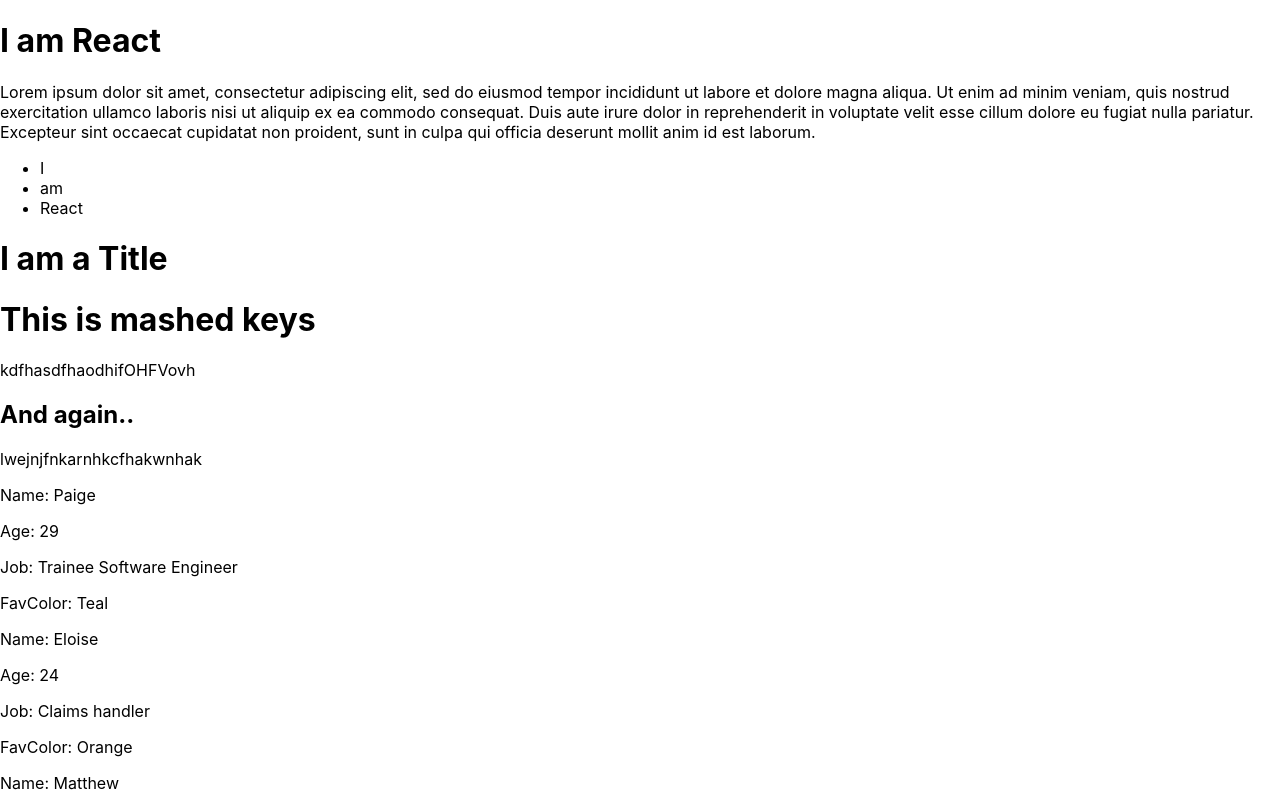
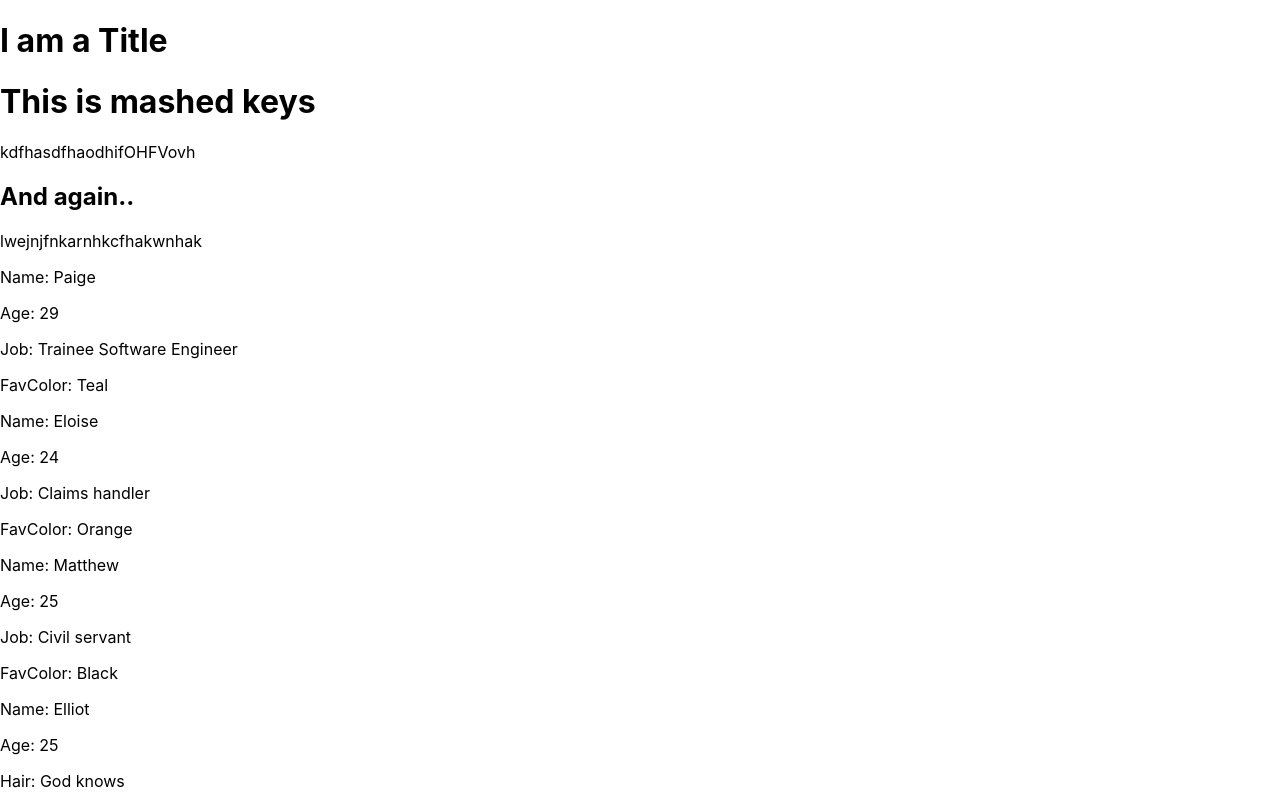
Before and after one commit to phgodwin/reactpractice, a React (Create React App) app: page / in a window 1280 px wide. Shown: the top 800 px of the page. Built offline with nearby package versions, Linux system fonts and the light colour scheme.

Commit message:
counter exercise

```diff
--- a/src/App.js
+++ b/src/App.js
@@ -7,6 +7,7 @@
 import MyFriend from './Components/MyFriend';
 import KingSolution from './Components/KingsSolution';
 import Buttons from './Components/Buttons'
+import Counter from './Components/Counter';
 
 
 
@@ -29,22 +30,7 @@
   return (
     <div>
 
-      <h1>I am React
-      </h1>
-      <p>Lorem ipsum dolor sit amet, consectetur adipiscing elit, sed do eiusmod tempor incididunt ut labore
-        et dolore magna aliqua. Ut enim ad minim veniam, quis nostrud exercitation ullamco laboris nisi ut aliquip
-        ex ea commodo consequat. Duis aute irure dolor in reprehenderit in voluptate velit esse cillum dolore eu
-        fugiat nulla pariatur. Excepteur sint occaecat cupidatat non proident, sunt in culpa qui officia deserunt
-        mollit anim id est laborum.
-      </p>
 
-      <ul>
-
-        <li>I</li>
-        <li>am</li>
-        <li>React</li>
-
-      </ul>
 
       <Title />
 
@@ -64,6 +50,11 @@
       </div>
 <Buttons/>
 
+<br/>
+<br/>
+
+<Counter/>
+
 
     </div>
   );
--- /dev/null
+++ b/src/Components/Counter.jsx
@@ -0,0 +1,25 @@
+import { useState } from "react";
+
+function Counter() {
+
+    const [count, setCount] = useState(0)
+
+    return (<div>
+        <input type="number" readOnly value={count} />
+
+<br/>
+        <button onClick={() => setCount(count -5)}>-5</button>
+
+
+        <button onClick={() => setCount(count -1)}>-1</button>
+
+        <button onClick={() => setCount(0)}>Reset</button>
+
+        <button onClick={() => setCount(count +1)}>+1</button>
+
+        <button onClick={() => setCount(count+5)}>+5</button>
+
+    </div>);
+}
+
+export default Counter;
```
